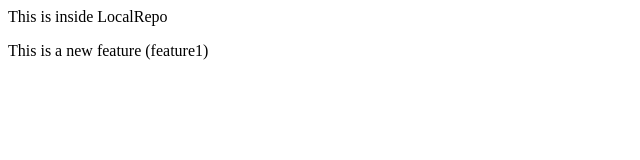
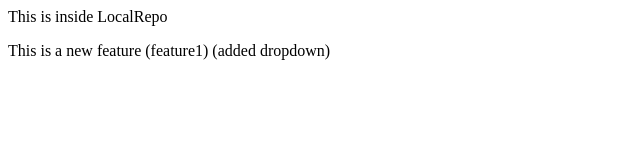
Before and after one commit to vishsakshi/localRepo, a plain HTML site: page index.html in a window 1280 px wide. Shown: the whole page, without its empty margins (0-640 px from the left). Drawn offline with Linux system fonts and the light colour scheme.

```diff
--- a/index.html
+++ b/index.html
@@ -1,3 +1,3 @@
 <p>This is inside LocalRepo</p>
 
-<p>This is a new feature (feature1)</p>
+<p>This is a new feature (feature1) (added dropdown)</p>
```
